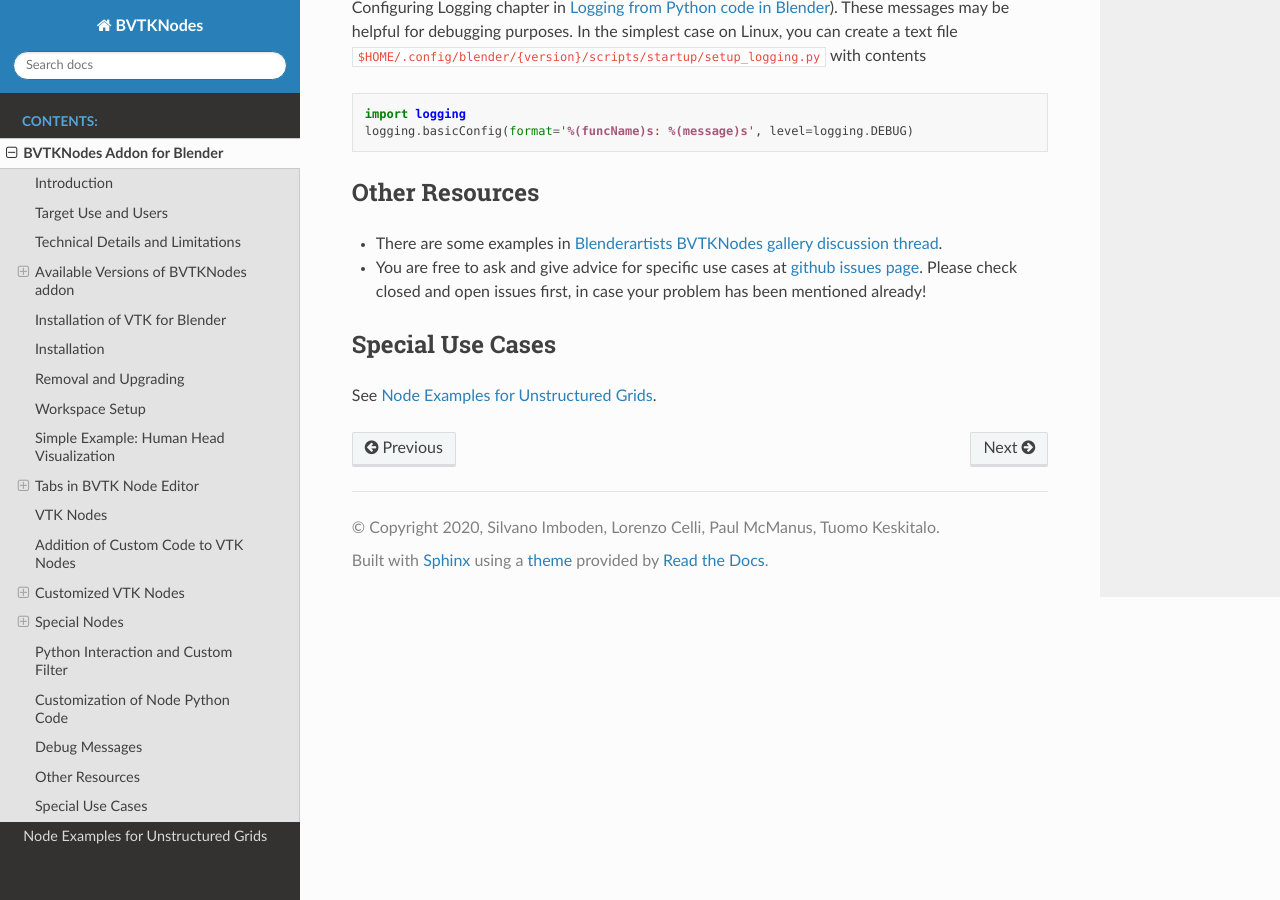
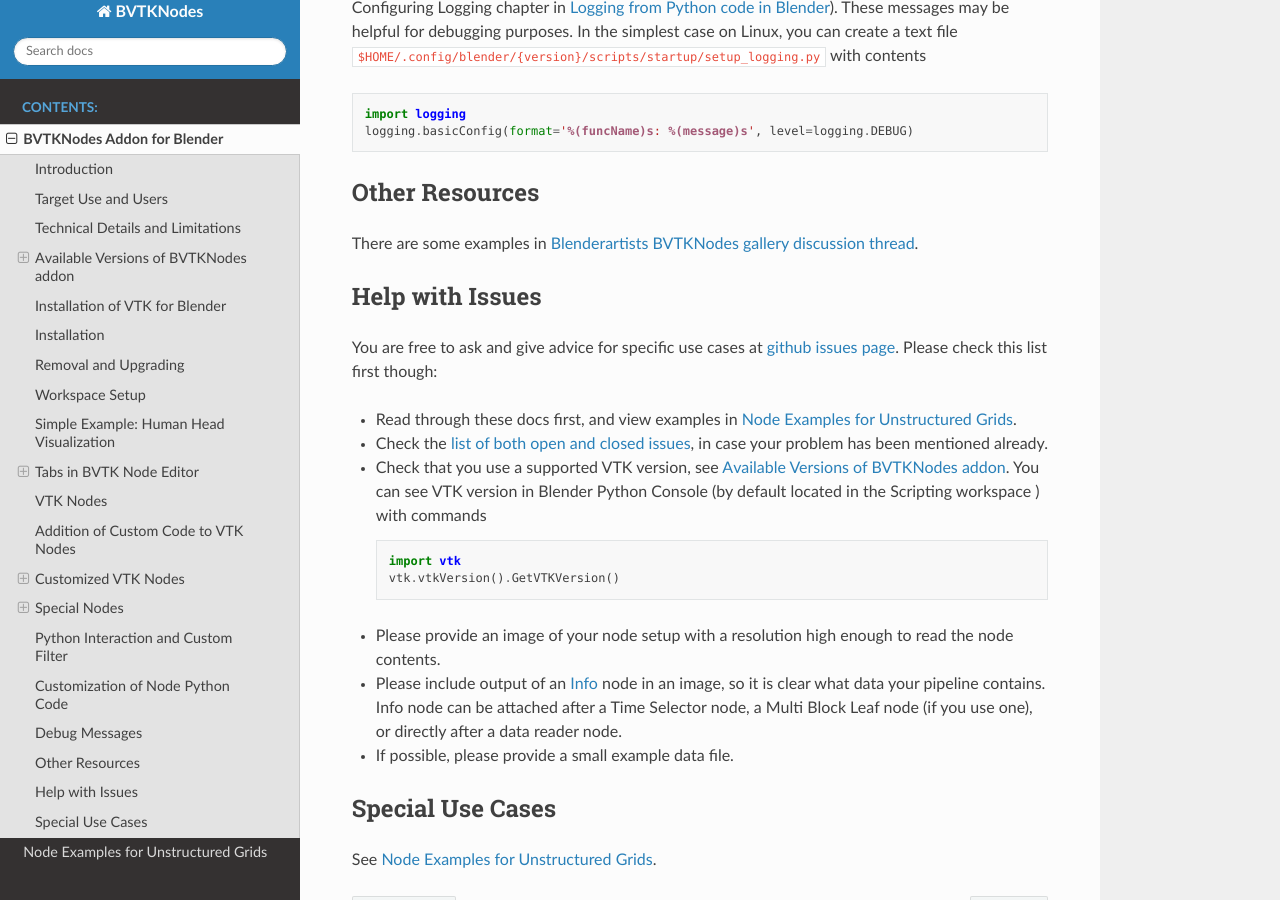
Before and after one commit to simboden/BVtkNodes, a Sphinx documentation site: the page built from docs/BVTKNodes.rst, in a window 1280 px wide and 900 px high, scrolled down 14709 px. Built offline with Sphinx 7.4.7 and the Read the Docs theme 2.0.0, drawn with Linux system fonts in a browser that asks for light colours; some of the changed text lies outside the part shown.

Commit message:
Added Help with Issues section to docs

```diff
--- a/docs/BVTKNodes.rst
+++ b/docs/BVTKNodes.rst
@@ -45,6 +45,7 @@
 To learn VTK, see `VTK wiki <https://vtk.org/Wiki/VTK/Learning_VTK>`_,
 `the VTK Textbook <https://vtk.org/vtk-textbook/>`_
 and view `VTK discourse forum <https://discourse.vtk.org/>`_.
+For BVTKNodes, see :ref:`help`.
 
 
 Technical Details and Limitations
@@ -83,6 +84,7 @@
    reviewed critically for bugs. There is no guarantee: you use the
    addon at your own risk.
 
+.. _available_versions:
 
 Available Versions of BVTKNodes addon
 -------------------------------------
@@ -733,12 +735,37 @@
 Other Resources
 ---------------
 
-- There are some examples in `Blenderartists BVTKNodes gallery discussion thread <https://blenderartists.org/t/bvtknodes-gallery/1161079/21>`_.
+There are some examples in `Blenderartists BVTKNodes gallery discussion thread <https://blenderartists.org/t/bvtknodes-gallery/1161079/21>`_.
 
-- You are free to ask and give advice for specific use cases at
-  `github issues page <https://github.com/tkeskita/BVtkNodes/issues>`_.
-  Please check closed and open issues first, in case your problem has
-  been mentioned already!
+.. _help:
+
+Help with Issues
+----------------
+
+You are free to ask and give advice for specific use cases at
+`github issues page <https://github.com/tkeskita/BVtkNodes/issues>`_.
+Please check this list first though:
+
+* Read through these docs first, and view examples in :ref:`ug_nodes`.
+* Check the `list of both open and closed issues
+  <https://github.com/tkeskita/BVtkNodes/issues?q=is%3Aissue>`_,
+  in case your problem has been mentioned already.
+* Check that you use a supported VTK version, see
+  :ref:`available_versions`. You can see VTK version in Blender Python
+  Console (by default located in the Scripting workspace ) with commands
+
+  .. code:: python
+
+    import vtk
+    vtk.vtkVersion().GetVTKVersion()
+
+* Please provide an image of your node setup with a resolution high
+  enough to read the node contents.
+* Please include output of an :ref:`info-node` node in an image, so it
+  is clear what data your pipeline contains. Info node can be attached
+  after a Time Selector node, a Multi Block Leaf node (if you use
+  one), or directly after a data reader node.
+* If possible, please provide a small example data file.
 
 
 Special Use Cases
```
